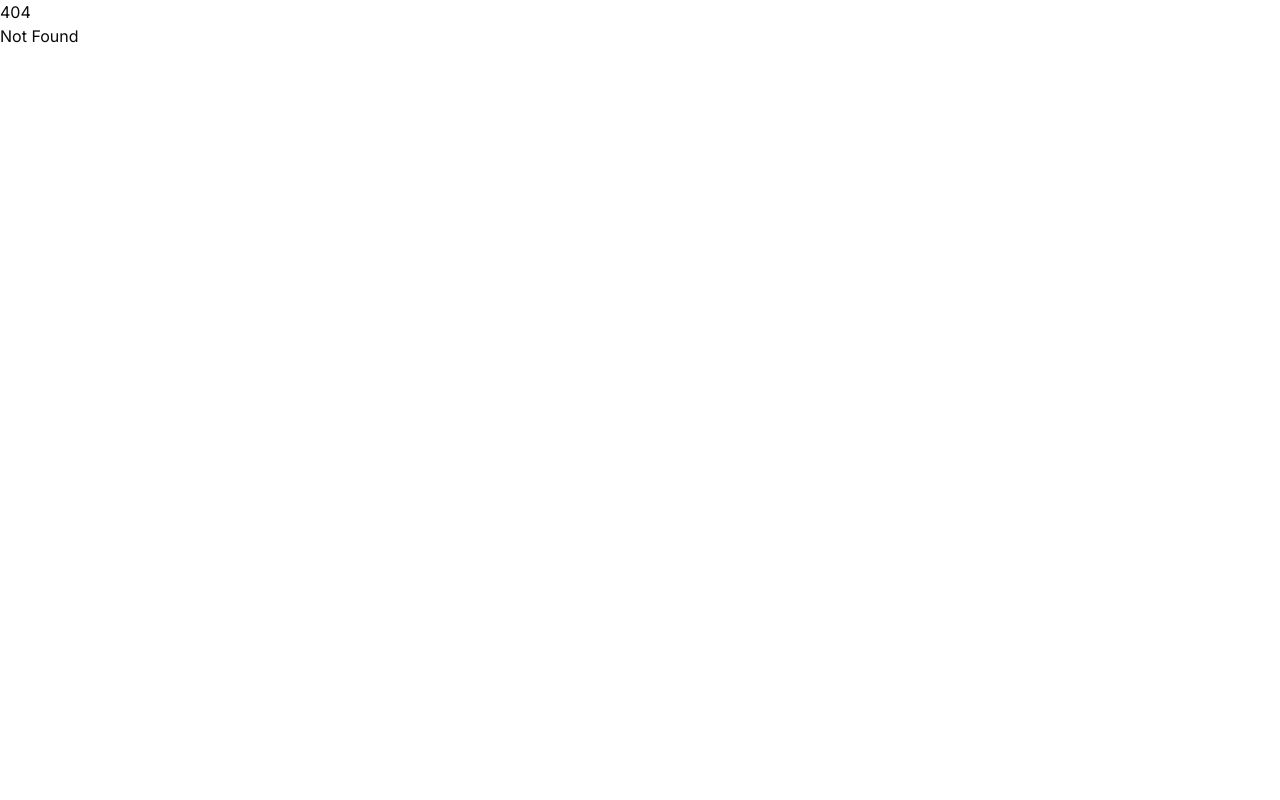
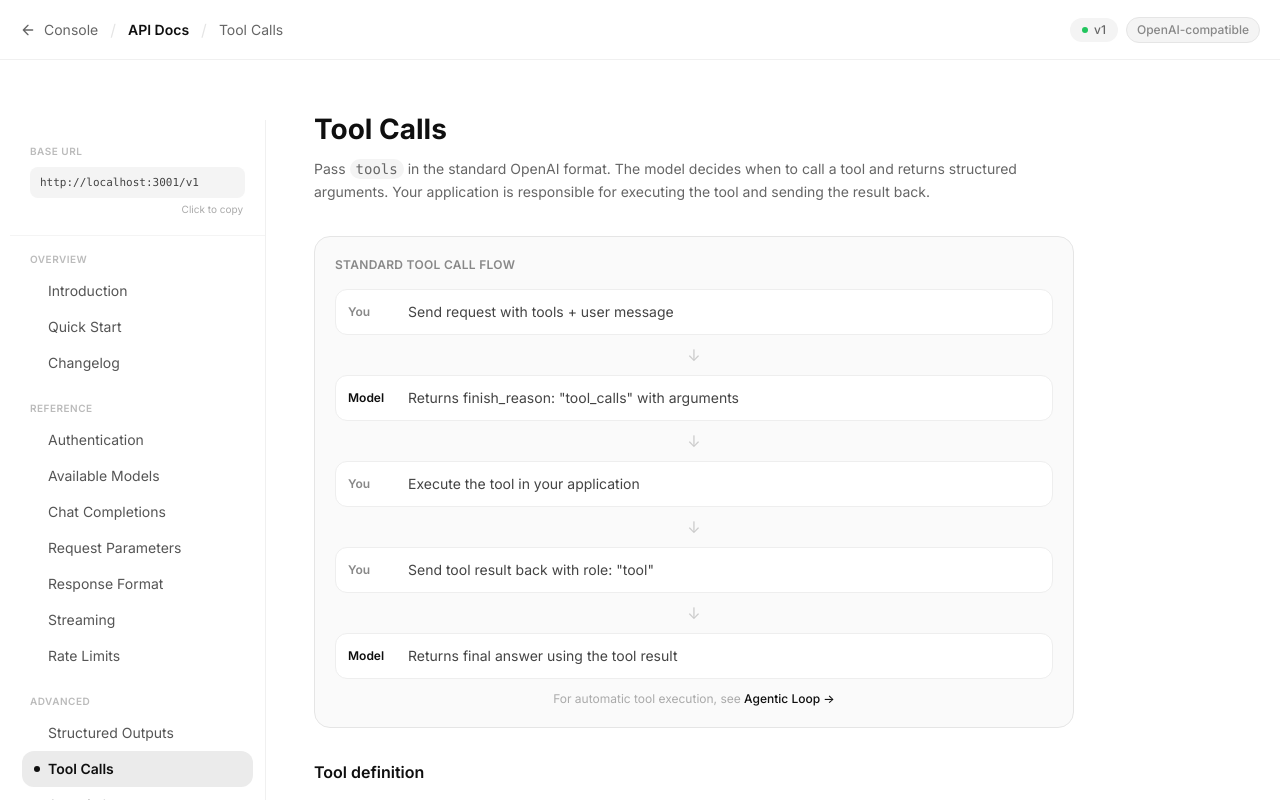
Before and after one commit to oki0ki/Render-API-Console, a SvelteKit app in the folder console/console/: page /docs/tool-calls in a window 1280 px wide. Before the commit this address had no page. Built offline with nearby package versions, Linux system fonts and the light colour scheme.

Commit message:
Add console/console/src/routes/docs/tool-calls/+page.svelte

```diff
--- /dev/null
+++ b/console/console/src/routes/docs/tool-calls/+page.svelte
@@ -0,0 +1,98 @@
+<script lang="ts">
+	import { baseUrl, getSnippets } from '$lib/docs-store';
+	import CodeBlock from '$lib/CodeBlock.svelte';
+
+	$: s = getSnippets($baseUrl);
+</script>
+
+<svelte:head><title>Tool Calls — API Docs</title></svelte:head>
+
+<div class="max-w-[760px]">
+
+	<h1 class="text-[1.75rem] font-bold text-[#0f0f0f] mb-2">Tool Calls</h1>
+	<p class="text-sm text-[#666] mb-8 leading-relaxed">
+		Pass <code class="font-mono bg-[#f4f4f4] px-1.5 py-0.5 rounded">tools</code> in the standard OpenAI format. The model decides when to call a tool and returns structured arguments. Your application is responsible for executing the tool and sending the result back.
+	</p>
+
+	<!-- Flow diagram -->
+	<div class="border border-[#e5e5e5] rounded-2xl p-5 mb-8 bg-[#fafafa]">
+		<p class="text-xs font-semibold text-[#888] uppercase tracking-wide mb-4">Standard tool call flow</p>
+		<div class="flex flex-col gap-2">
+			{#each [
+				{ arrow: false, label: 'You', text: 'Send request with tools + user message' },
+				{ arrow: true },
+				{ label: 'Model', text: 'Returns finish_reason: "tool_calls" with arguments' },
+				{ arrow: true },
+				{ label: 'You', text: 'Execute the tool in your application' },
+				{ arrow: true },
+				{ label: 'You', text: 'Send tool result back with role: "tool"' },
+				{ arrow: true },
+				{ label: 'Model', text: 'Returns final answer using the tool result' },
+			] as step}
+				{#if step.arrow}
+					<div class="flex items-center justify-center text-[#ccc]">↓</div>
+				{:else}
+					<div class="flex items-center gap-3 p-3 rounded-xl bg-white border border-[#eee]">
+						<span class="text-xs font-semibold w-12 flex-shrink-0
+							{step.label === 'Model' ? 'text-[#0f0f0f]' : 'text-[#888]'}">
+							{step.label}
+						</span>
+						<p class="text-sm text-[#444]">{step.text}</p>
+					</div>
+				{/if}
+			{/each}
+		</div>
+		<p class="text-xs text-[#aaa] mt-3 text-center">
+			For automatic tool execution, see <a href="/docs/agentic-loop" class="text-[#0f0f0f] hover:underline font-medium">Agentic Loop →</a>
+		</p>
+	</div>
+
+	<!-- Tool definition -->
+	<h2 class="text-base font-semibold text-[#0f0f0f] mb-3">Tool definition</h2>
+	<p class="text-sm text-[#666] mb-1">Define tools using JSON Schema for parameters:</p>
+	<CodeBlock code={s.toolCurl} id="tool-curl" label="POST /v1/chat/completions" method="POST" lang="bash" />
+
+	<!-- Response when tool is called -->
+	<h2 class="text-base font-semibold text-[#0f0f0f] mt-8 mb-3">Model response when calling a tool</h2>
+	<p class="text-sm text-[#666] mb-1">When the model decides to call a tool, <code class="font-mono bg-[#f4f4f4] px-1.5 py-0.5 rounded">finish_reason</code> is <code class="font-mono bg-[#f4f4f4] px-1.5 py-0.5 rounded">"tool_calls"</code>:</p>
+	<CodeBlock code={s.toolResponse} id="tool-resp" lang="json" />
+
+	<!-- Continue with tool result -->
+	<h2 class="text-base font-semibold text-[#0f0f0f] mt-8 mb-3">Continue with tool result</h2>
+	<p class="text-sm text-[#666] mb-1">Execute the tool in your code, then send the result back:</p>
+	<CodeBlock code={s.toolFollow} id="tool-follow" lang="python" />
+
+	<!-- Tool definition structure -->
+	<h2 class="text-base font-semibold text-[#0f0f0f] mt-8 mb-3">Tool object structure</h2>
+	<div class="rounded-2xl border border-[#e5e5e5] overflow-hidden mb-4">
+		<div class="divide-y divide-[#f0f0f0]">
+			{#each [
+				{ field: 'type',                      req: true,  desc: 'Always "function".' },
+				{ field: 'function.name',             req: true,  desc: 'The function name. The model uses this to call the tool.' },
+				{ field: 'function.description',      req: false, desc: 'Human-readable description. Helps the model decide when to use this tool.' },
+				{ field: 'function.parameters',       req: false, desc: 'JSON Schema object describing the function\'s parameters.' },
+				{ field: 'function.x-endpoint',       req: false, desc: 'Custom extension: URL for automatic tool execution (Agentic Loop only).' },
+			] as f}
+				<div class="px-5 py-3">
+					<div class="flex items-center gap-2 mb-0.5">
+						<code class="text-[12px] font-mono font-semibold text-[#0f0f0f]">{f.field}</code>
+						{#if f.req}
+							<span class="text-[10px] font-bold text-red-500 bg-red-50 border border-red-100 px-1.5 py-0.5 rounded-full uppercase">required</span>
+						{:else}
+							<span class="text-[10px] text-[#aaa]">optional</span>
+						{/if}
+					</div>
+					<p class="text-sm text-[#555]">{f.desc}</p>
+				</div>
+			{/each}
+		</div>
+	</div>
+
+	<div class="flex items-start gap-3 p-4 rounded-xl border border-amber-100 bg-amber-50">
+		<svg class="w-4 h-4 text-amber-500 flex-shrink-0 mt-0.5" viewBox="0 0 24 24" fill="none" stroke="currentColor" stroke-width="2"><circle cx="12" cy="12" r="10"/><line x1="12" y1="8" x2="12" y2="12"/><line x1="12" y1="16" x2="12.01" y2="16"/></svg>
+		<p class="text-sm text-amber-800">
+			Want the gateway to execute tools automatically without any client-side loop? Add <code class="bg-amber-100 px-1 rounded font-mono">x-endpoint</code> to the tool and use the <a href="/docs/agentic-loop" class="underline font-medium">Agentic Loop</a>.
+		</p>
+	</div>
+
+</div>
```
